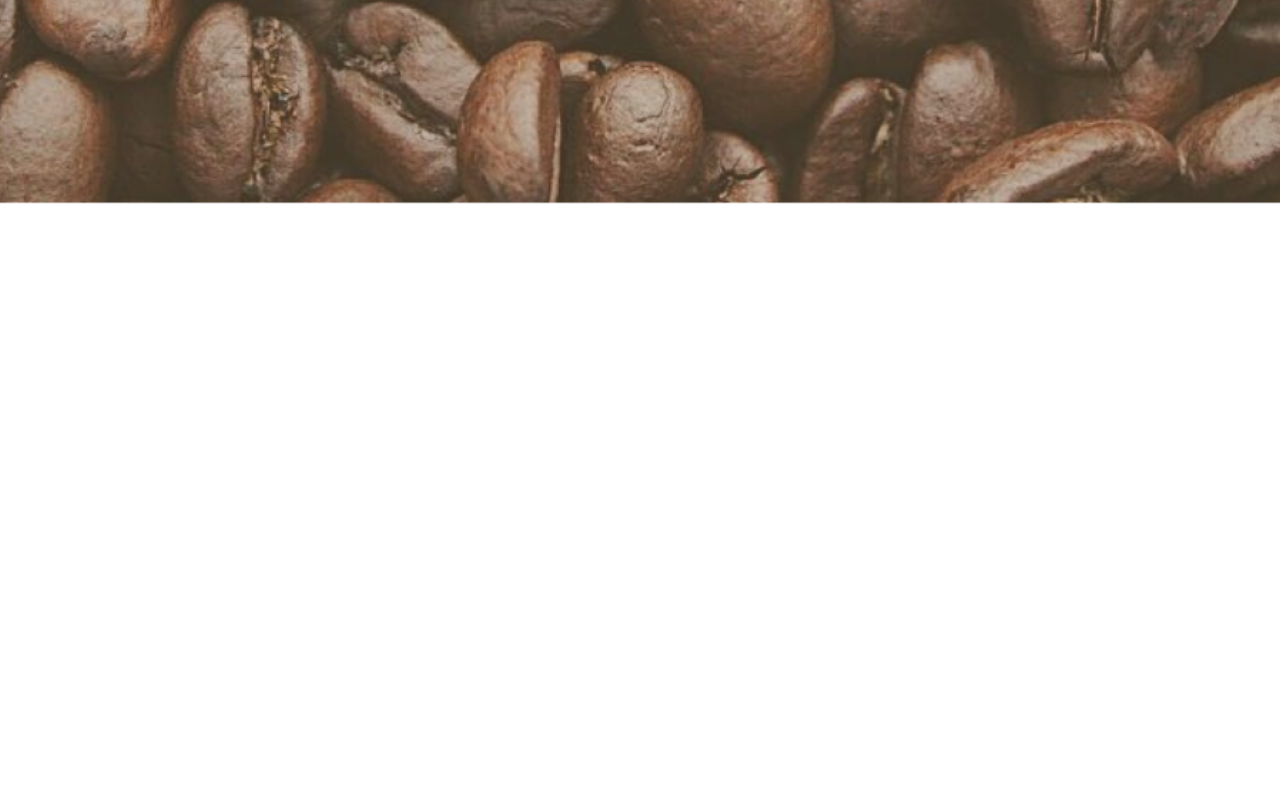
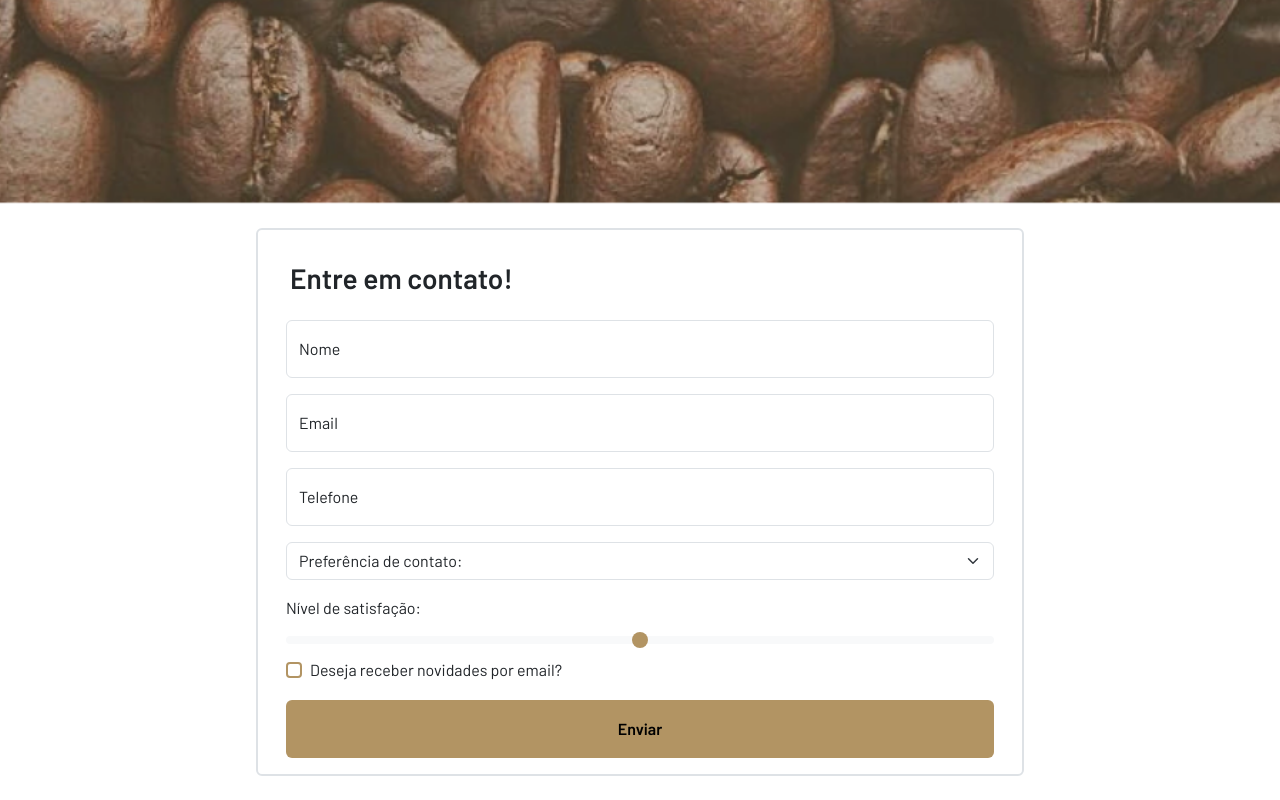
Before and after one commit to Samueldsoliveira/Serenatto-Cafeteria, a plain HTML site: page index.html in a window 1280 px wide. Shown: the part 3638-4438 px from the top of the page. Before the commit the page ends 4000 px from the top, so only its background shows below. Drawn offline with nearby package versions, Linux system fonts and the light colour scheme.

Commit message:
bootstrap-forms-finished

```diff
--- a/index.html
+++ b/index.html
@@ -31,7 +31,7 @@
                         <a class="nav-link" href="#">Sobre</a>
                     </li>
                     <li class="nav-item">
-                        <a class="nav-link" href="#">Contato</a>
+                        <a class="nav-link" href="#contato">Contato</a>
                     </li>
                     <li class="nav-item">
                         <a class="nav-link" href="#"><div class="form-check form-switch">
@@ -173,6 +173,47 @@
 
         <section class="banners banner-3">
 
+        </section>
+
+        <section class="py-4 container">
+          <div class="col-10 col-xl-8 mx-auto">
+            <div class="border border-2 rounded p-3 row">
+              <h3 class="fw-bold p-3">Entre em contato!</h3>
+              <form id="contato">
+                <div class="form-floating mb-3 col">
+                  <input type="text" class="form-control" id="floatingNome" placeholder="Nome">
+                  <label for="floatingNome">Nome</label>
+                </div>
+
+                <div class="form-floating mb-3">
+                  <input type="email" class="form-control" id="floatingEmail" placeholder="name@example.com">
+                  <label for="floatingEmail">Email</label>
+                </div>
+
+                <div class="form-floating mb-3">
+                  <input type="number" class="form-control" id="flaotingTelefone" placeholder="Telefone">
+                  <label for="flaotingTelefone">Telefone</label>
+                </div>
+
+                <select class="form-select mb-3" aria-label="Default select example">
+                  <option selected>Preferência de contato:</option>
+                  <option value="1">WhatsApp</option>
+                  <option value="2">Email</option>
+                  <option value="3">Ligação</option>
+                </select>
+                <label for="nivel-satisfacao" class="form-label">Nível de satisfação:</label>
+                <input type="range" class="form-range input-range" id="nivel-satisfacao">
+                <div class="form-check">
+                  <input class="form-check-input" type="checkbox" value="" id="flexCheckDefault">
+                  <label class="form-check-label" for="flexCheckDefault">
+                    Deseja receber novidades por email?
+                  </label>
+                </div>
+
+                <button type="button" class="btn botao-padrao w-100 py-3 mt-3 fw-bold">Enviar</button>
+              </form>
+            </div>
+          </div>
         </section>
     </main>
 
--- a/style.css
+++ b/style.css
@@ -52,3 +52,7 @@ input[type="checkbox"]:focus {
 .banner-3{
   background-image: url(./assets/banner-3.png);
 }
+
+.input-range::-webkit-slider-thumb {
+  background-color: var(--marrom-claro);
+}
```
